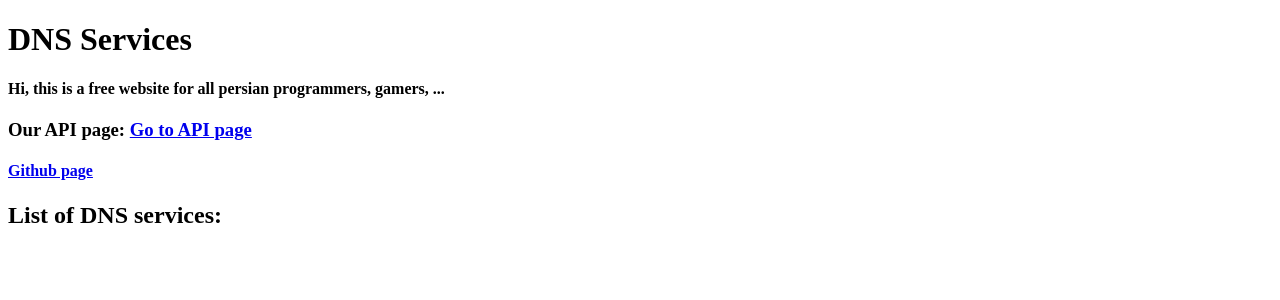
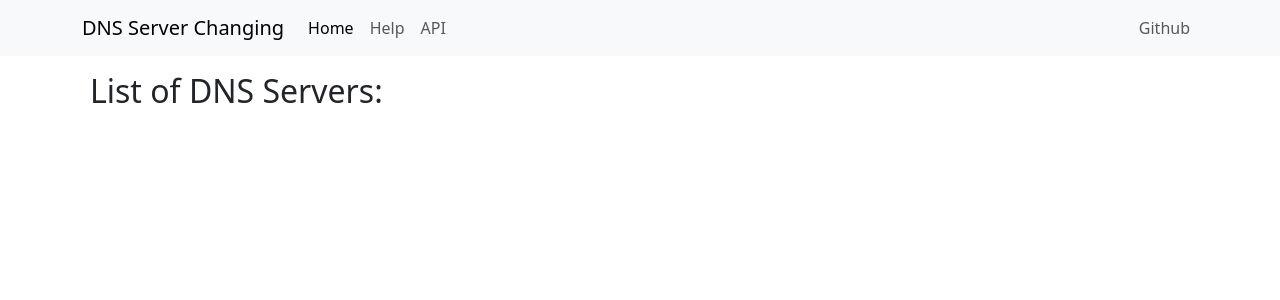
Before and after one commit to bardianz/notro-dns, a Django app: template backend/website/templates/website/index.html in a window 1280 px wide. Shown: the top 300 px of the page. Run offline with Django 5.2, Linux system fonts and the light colour scheme; the template is opened without the code that fills it, so the values that code supplies are empty.

Commit message:
Update website UI

```diff
--- a/backend/api/urls.py
+++ b/backend/api/urls.py
@@ -2,5 +2,5 @@ from django.urls import path
 from .views import all_services_api_view
 
 urlpatterns= [
-    path("",all_services_api_view, name="api_home")
+    path("",all_services_api_view, name="api_page")
 ]
--- /dev/null
+++ b/backend/website/templates/base.html
@@ -0,0 +1,55 @@
+
+<!DOCTYPE html>
+<html lang="en">
+
+<head>
+    <meta charset="UTF-8">
+    <meta name="viewport" content="width=device-width, initial-scale=1.0">
+    <link href="https://cdn.jsdelivr.net/npm/bootstrap@5.3.3/dist/css/bootstrap.min.css" rel="stylesheet" integrity="sha384-QWTKZyjpPEjISv5WaRU9OFeRpok6YctnYmDr5pNlyT2bRjXh0JMhjY6hW+ALEwIH" crossorigin="anonymous">
+
+    <title>DNS Server Changing</title>
+</head>
+
+<body bg>
+    <nav class="navbar navbar-expand-lg navbar-light bg-light mb-2">
+        <div class="container">
+          <a class="navbar-brand" href="#">DNS Server Changing</a>
+          <button class="navbar-toggler" type="button" data-bs-toggle="collapse" data-bs-target="#navbarNav" aria-controls="navbarNav" aria-expanded="false" aria-label="Toggle navigation">
+            <span class="navbar-toggler-icon"></span>
+          </button>
+          <div class="collapse navbar-collapse" id="navbarNav">
+            <ul class="navbar-nav">
+              <li class="nav-item">
+                <a class="nav-link active" aria-current="page" href="{% url 'home_page' %}">Home</a>
+              </li>
+              <li class="nav-item">
+                <a class="nav-link" href="{% url 'help_page' %}">Help</a>
+              </li>
+              <li class="nav-item">
+                <a class="nav-link" href="{% url 'api_page' %}">API</a>
+              </li>
+            </ul>
+            <div class="ms-auto">
+                <ul class="navbar-nav">
+                <li class="nav-item">
+                    <a class="nav-link" href="https://github.com/bardianz/dns-changer">Github</a>
+                  </li>
+                </ul>
+            </div>
+
+          </div>
+        </div>
+      </nav>
+
+
+
+
+    {% block content  %}
+
+    {% endblock %}
+
+    <script src="https://cdn.jsdelivr.net/npm/bootstrap@5.0.2/dist/js/bootstrap.bundle.min.js" integrity="sha384-MrcW6ZMFYlzcLA8Nl+NtUVF0sA7MsXsP1UyJoMp4YLEuNSfAP+JcXn/tWtIaxVXM" crossorigin="anonymous"></script>
+
+</body>
+
+</html>
--- a/backend/website/templates/website/index.html
+++ b/backend/website/templates/website/index.html
@@ -1,47 +1,32 @@
-<!DOCTYPE html>
-<html lang="en">
+{% extends "base.html" %}
 
-<head>
-    <meta charset="UTF-8">
-    <meta name="viewport" content="width=device-width, initial-scale=1.0">
-    <title>DNS Services</title>
-</head>
+{% block content %}
 
-<body>
 
-    <div>
-            <h1>DNS Services</h1>
-            <h4>Hi, this is a free website for all persian programmers, gamers, ...</h4>
+    <div class="container">
+        <div class="div my-2 p-2">
+            <h2>List of DNS Servers:</h2>
+            <div class="list-group">
+
+                {% for server in servers %}
+                <a href="#" class="list-group-item list-group-item-action">
+                    <div class="d-flex w-100 justify-content-between">
+                        <h5 class="mb-1">Name: {{ server.name }}</h5>
+                        <span class="badge text-body-secondary rounded-pill">Active</span>
+
+                    </div>
+                    <p class="mb-1">Prefred IP :{{ server.prefred_ip }}</p>
+                    <p class="mb-1">Alternate IP : {{ server.alternate_ip }}</p>
+                    <small class="text-body-secondary">Desc</small>
+                </a>
+                {% endfor %}
+            </div>
+
+        </div>
 
     </div>
-
-    <div>
-            <h3>Our API page: <a href="{% url 'api_home' %}"> Go to API page</a>      </h3>
-    </div>
-
-    <div>
-            <h4> <a href="https://github.com/bardianz/dns-changer"> Github page</a>      </h4>
-    </div>
-
-    <div>
-        <h2>List of DNS services:</h2>
-
-        <ol>
-            {% for server in servers %}
-            <li>
-                <ul>
-                    <li>Name: {{ server.name }}</li>
-                    <li>Prefred IP :{{ server.prefred_ip }}</li>
-                    <li>Alternate IP : {{ server.alternate_ip }}</li>
-                    <li>-------------------------</li>
-                </ul>
-            </li>
-            {% endfor %}
-        </ol>
-    </div>
+</div>
 
 
 
-</body>
-
-</html>
+{% endblock %}
```
Also changed, not shown: backend/website/templates/website/help.html (+13 -23 lines).
